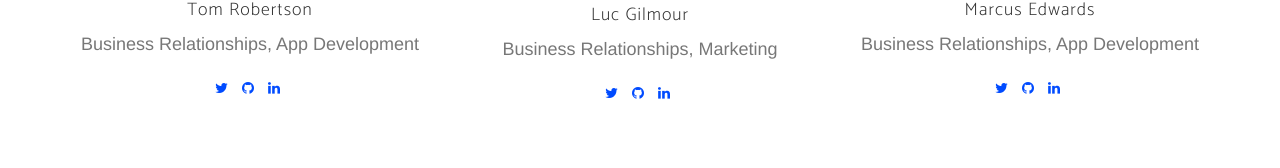
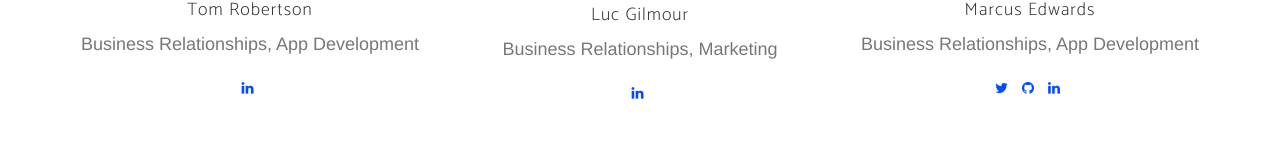
Before and after one commit to MackEdweise/Leadme, a website: page index.html in a window 1280 px wide. Shown: the part 2648-2816 px from the top of the page. Drawn offline with nearby package versions, Linux system fonts and the light colour scheme; a web font is replaced by a local one.

Commit message:
Hookup social links

```diff
--- a/index.html
+++ b/index.html
@@ -171,11 +171,7 @@
                         <h4>Tom Robertson</h4>
                         <p class="text-muted">Business Relationships, App Development</p>
                         <ul class="list-inline social-buttons">
-                            <li><a href="#"><i class="fa fa-twitter"></i></a>
-                            </li>
-                            <li><a href="#"><i class="fa fa-github"></i></a>
-                            </li>
-                            <li><a href="#"><i class="fa fa-linkedin"></i></a>
+                            <li><a href="https://www.linkedin.com/in/tom-robertson-74996183"><i class="fa fa-linkedin"></i></a>
                             </li>
                         </ul>
                     </div>
@@ -186,11 +182,7 @@
                         <h4>Luc Gilmour</h4>
                         <p class="text-muted">Business Relationships, Marketing</p>
                         <ul class="list-inline social-buttons">
-                            <li><a href="#"><i class="fa fa-twitter"></i></a>
-                            </li>
-                            <li><a href="#"><i class="fa fa-github"></i></a>
-                            </li>
-                            <li><a href="#"><i class="fa fa-linkedin"></i></a>
+                            <li><a href="https://www.linkedin.com/in/luc-gilmour-203288a4"><i class="fa fa-linkedin"></i></a>
                             </li>
                         </ul>
                     </div>
```
